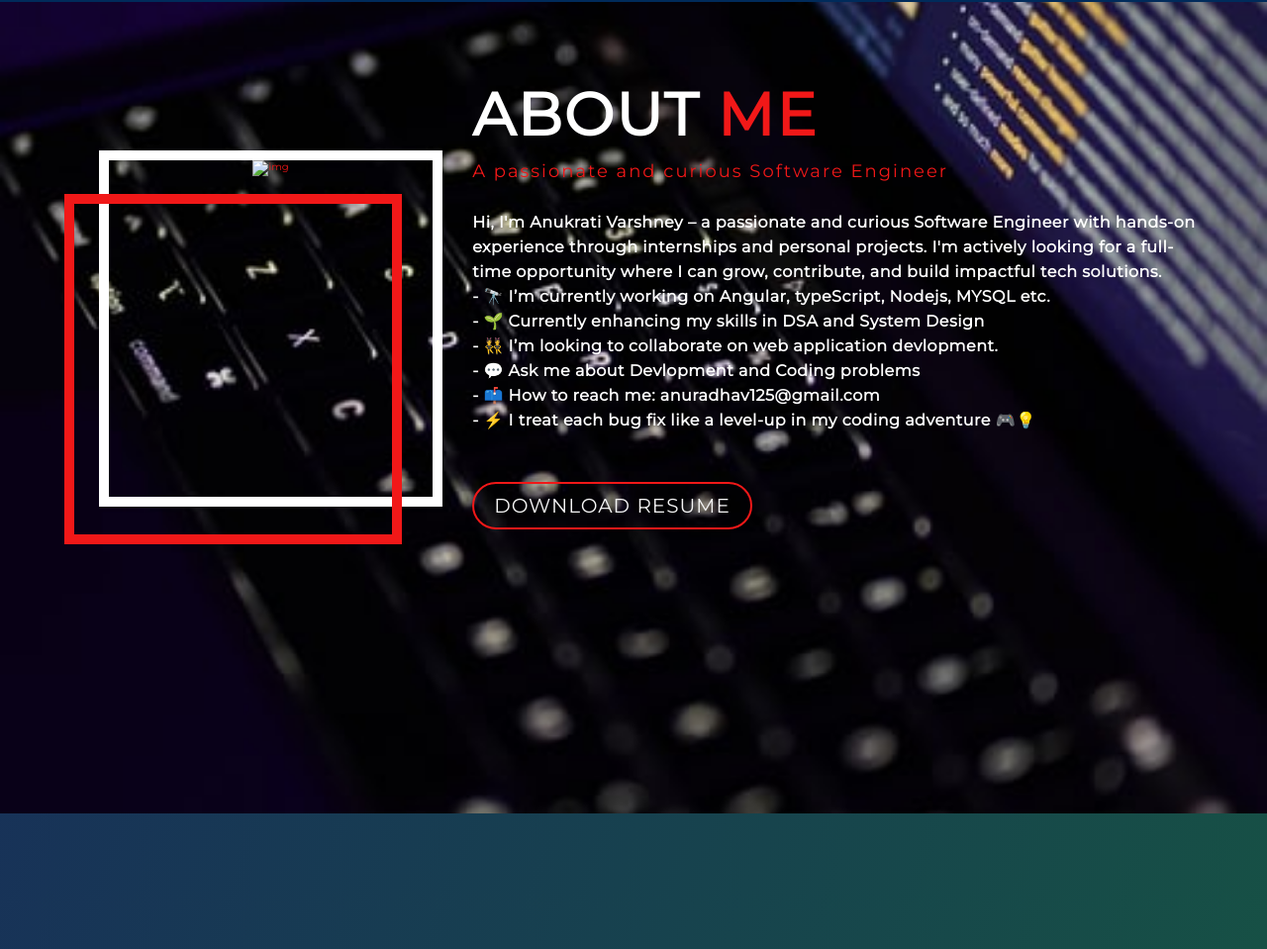
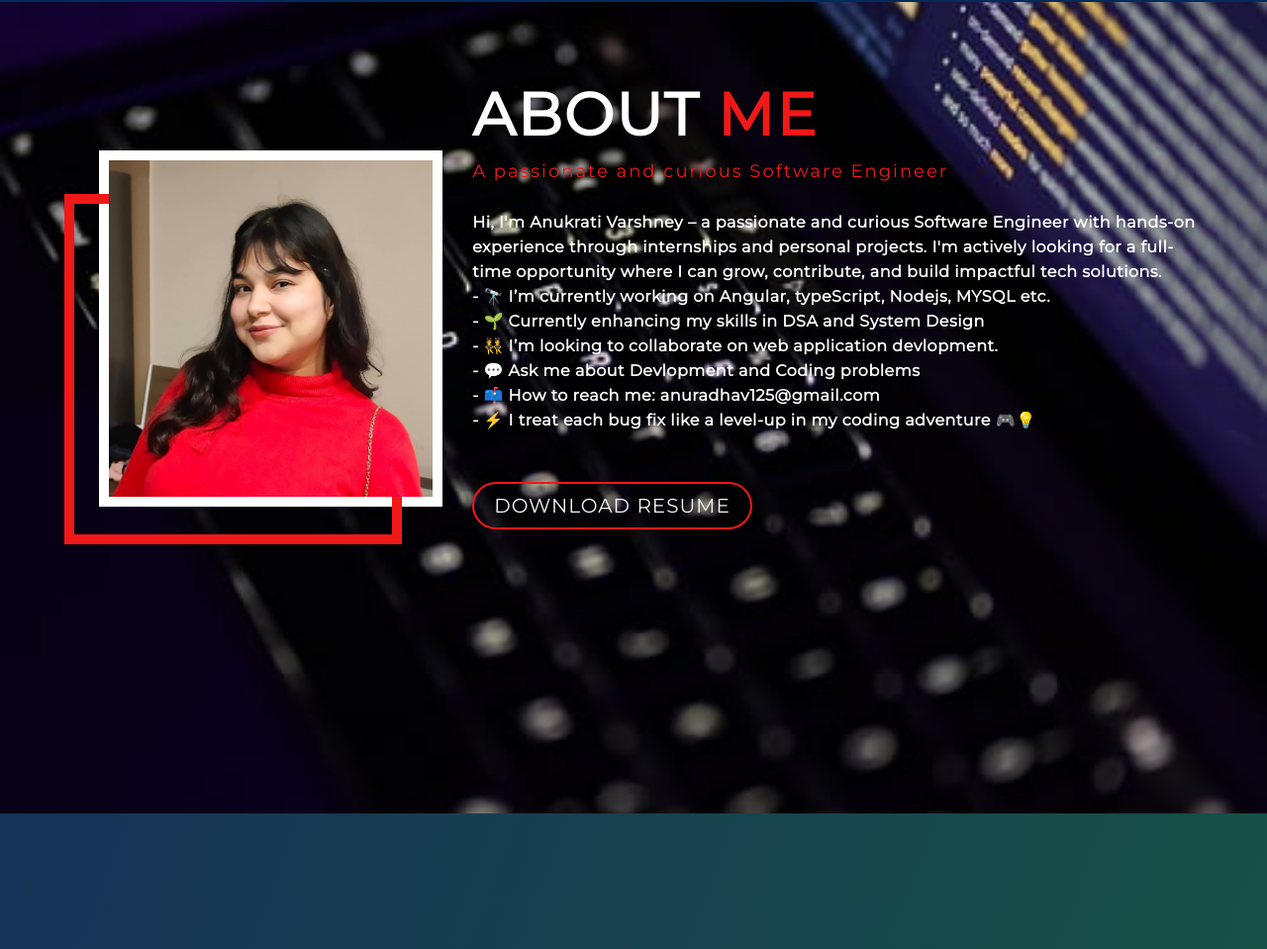
Before and after one commit to anukratii30/Anukrati_Porfolio, a plain HTML site: page index.html in a window 1280 px wide. Shown: the part 3518-4477 px from the top of the page at 99% size. Drawn offline with Linux system fonts and the light colour scheme; grey boxes are pictures that could not be loaded; files whose address does not match are found by name.

Commit message:
Update index.html

```diff
--- a/index.html
+++ b/index.html
@@ -295,7 +295,7 @@
     <div class="about container">
       <div class="col-left">
         <div class="about-img">
-          <img src="./image/Anu-profile.jpg" alt="img">
+          <img src="Anu-Portfolio/portfollio/img/WhatsApp Image 2025-03-20 at 23.09.43_932690ae.jpg" alt="img">
         </div>
       </div>
       <div class="col-right">
```
